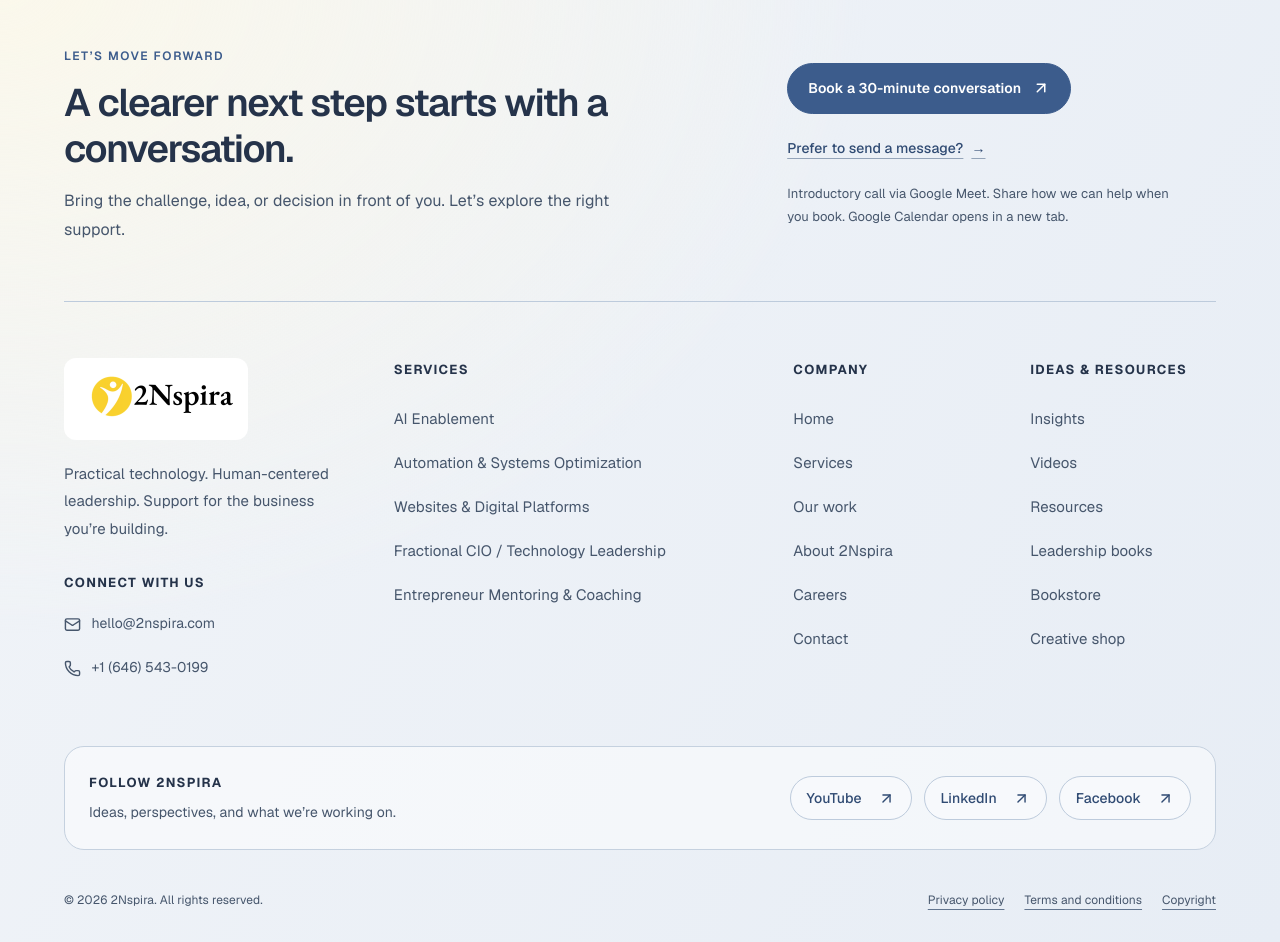
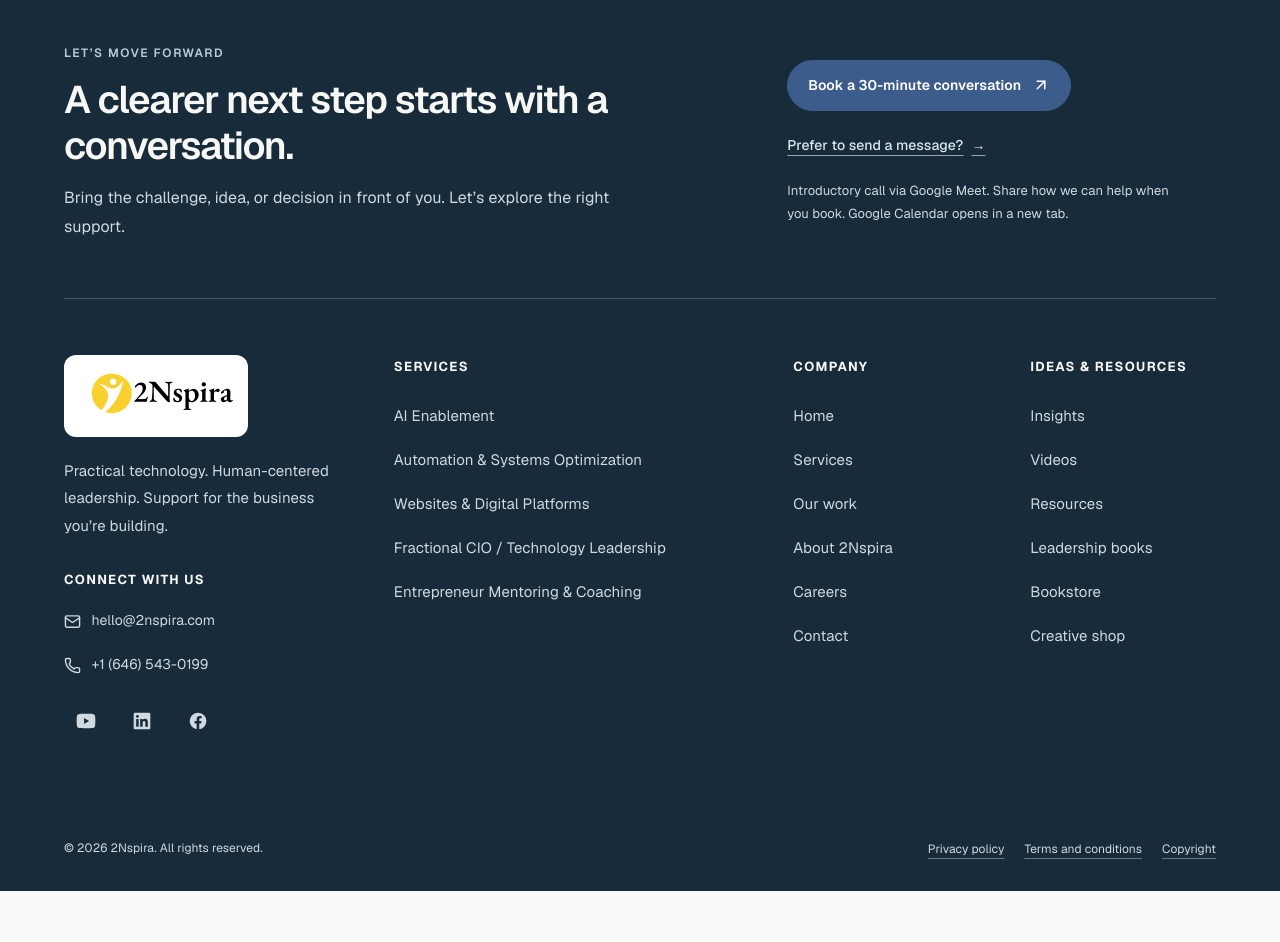
Before and after one commit to 2NspiraOpsTeam/2nspira-website, a Next.js app in the folder 2nspira-website/: page /about in a window 1280 px wide. Shown: the part 4180-5122 px from the top of the page. After the commit the page ends 5071 px from the top, so only its background shows below. Built offline with nearby package versions, Linux system fonts and the light colour scheme; no server answers.

Commit message:
Darken footer and consolidate social icons under Connect

```diff
--- a/2nspira-website/src/components/Footer.module.css
+++ b/2nspira-website/src/components/Footer.module.css
@@ -1,38 +1,35 @@
 .footer {
-  background: #eaf0f6;
-  background-image: radial-gradient(ellipse at 0 0, #fbf8eb 0, transparent 48%), linear-gradient(120deg, #f1f4f8, #e7edf5);
-  color: #46566c;
-  border-top: 3px solid #f5d82d;
+  background: #172b3a;
+  color: #d0d9e0;
   padding-block: 3rem 1.25rem;
 }
 .container { max-width: 76rem; margin-inline: auto; padding-inline: 1.25rem; }
-.invitation { display: grid; gap: 2rem; padding-bottom: 3rem; border-bottom: 1px solid #bdcbdc; }
-.eyebrow { color: #3c5c8c; font-size: 0.75rem; font-weight: 600; letter-spacing: 0.13em; text-transform: uppercase; }
-.title { max-width: 36rem; margin-top: 0.9rem; color: #25334a; font-size: clamp(1.75rem, 3vw, 2.5rem); line-height: 1.18; font-weight: 600; letter-spacing: -0.035em; }
+.invitation { display: grid; gap: 2rem; padding-bottom: 3rem; border-bottom: 1px solid #415564; }
+.eyebrow { color: #b8cbe0; font-size: 0.75rem; font-weight: 600; letter-spacing: 0.13em; text-transform: uppercase; }
+.title { max-width: 36rem; margin-top: 0.9rem; color: #f7f7f4; font-size: clamp(1.75rem, 3vw, 2.5rem); line-height: 1.18; font-weight: 600; letter-spacing: -0.035em; }
 .intro { max-width: 35rem; margin-top: 1rem; font-size: 1rem; line-height: 1.8; }
 .actions { display: flex; flex-direction: column; align-items: flex-start; gap: 0.75rem; }
 .contact { display: inline-flex; align-items: center; justify-content: center; gap: 0.65rem; max-width: 100%; min-height: 48px; padding: 0.875rem 1.25rem; border: 1px solid #3c5c8c; border-radius: 999px; background: #3c5c8c; color: #fff; font-size: 0.875rem; font-weight: 600; line-height: 1.5; text-decoration: none; transition: background-color 220ms ease; }
-.message { display: inline-flex; align-items: center; gap: 0.5rem; min-height: 44px; color: #304b73; font-size: 0.875rem; font-weight: 500; text-decoration: underline; text-underline-offset: 5px; text-decoration-color: #94a4b9; }
+.message { display: inline-flex; align-items: center; gap: 0.5rem; min-height: 44px; color: #dce7ef; font-size: 0.875rem; font-weight: 500; text-decoration: underline; text-underline-offset: 5px; text-decoration-color: #94a4b9; }
 .bookingNote { max-width: 24rem; font-size: 0.8125rem; line-height: 1.8; }
 .columns { display: grid; grid-template-columns: repeat(2, minmax(0, 1fr)); gap: 2.5rem 1.5rem; padding-block: 3rem; }
 .brandColumn, .services { grid-column: 1 / -1; min-width: 0; }
 .company, .ideas { min-width: 0; }
 .brand { display: inline-flex; align-items: center; max-width: 100%; padding: 0.5rem 0.75rem; background: #fff; border-radius: 0.75rem; }
 .description { margin-top: 1.25rem; max-width: 24rem; font-size: 0.9375rem; line-height: 1.85; }
-.heading { color: #25334a; font-size: 0.8125rem; font-weight: 650; line-height: 1.8; text-transform: uppercase; letter-spacing: 0.1em; }
+.heading { color: #f7f7f4; font-size: 0.8125rem; font-weight: 650; line-height: 1.8; text-transform: uppercase; letter-spacing: 0.1em; }
 .contactHeading { margin-top: 1.75rem; }
 .contactDetails { margin-top: 0.5rem; }
 .contactDetails .link { display: flex; justify-content: flex-start; gap: 0.65rem; font-size: 0.875rem; }
 .list { margin-top: 1rem; }
-.link { display: inline-flex; align-items: center; min-height: 44px; padding-block: 0.5rem; border-radius: 3px; color: #46566c; font-size: 0.9375rem; line-height: 1.7; text-decoration: none; text-underline-offset: 5px; transition: color 200ms ease; }
+.link { display: inline-flex; align-items: center; min-height: 44px; padding-block: 0.5rem; border-radius: 3px; color: #d0d9e0; font-size: 0.9375rem; line-height: 1.7; text-decoration: none; text-underline-offset: 5px; transition: color 200ms ease; }
 .link svg, .contact svg, .socialLink svg { flex-shrink: 0; }
 .list .link { width: 100%; }
-.social { display: flex; flex-direction: column; align-items: flex-start; gap: 1.25rem; padding: 1.5rem; border: 1px solid #c5d1df; border-radius: 1.25rem; background: rgb(255 255 255 / 45%); }
-.socialNote { margin-top: 0.35rem; font-size: 0.875rem; line-height: 1.8; }
 .socialLinks { display: flex; flex-wrap: wrap; gap: 0.75rem; }
-.socialLink { display: inline-flex; align-items: center; justify-content: space-between; gap: 1rem; min-height: 44px; padding: 0.625rem 1rem; border: 1px solid #bdcbdc; border-radius: 999px; background: #f7f9fc; color: #304b73; font-size: 0.875rem; font-weight: 500; text-decoration: none; transition: background-color 200ms ease, border-color 200ms ease; }
-.footer a:focus-visible { outline: 2px solid #3c5c8c; outline-offset: 4px; }
-.link:focus-visible, .message:focus-visible { color: #27456d; text-decoration: underline; }
+.social { margin-top: 0.75rem; }
+.socialLink { display: inline-flex; align-items: center; justify-content: center; width: 44px; height: 44px; border-radius: 4px; color: #d0d9e0; text-decoration: none; transition: color 200ms ease, background-color 200ms ease; }
+.footer a:focus-visible { outline: 2px solid #e8d77b; outline-offset: 4px; }
+.link:focus-visible, .message:focus-visible { color: #ffffff; text-decoration: underline; }
 .bottom { display: flex; flex-direction: column; gap: 0.5rem; margin-top: 1rem; padding-top: 0.75rem; font-size: 0.75rem; line-height: 1.8; }
 .legal { display: flex; flex-wrap: wrap; gap: 0 1.25rem; }
 .legal .link { font-size: 0.75rem; text-decoration: underline; text-decoration-color: #62758f; }
@@ -41,7 +38,6 @@
   .footer { padding-top: 4rem; }
   .brandColumn, .services { grid-column: auto; }
   .columns { gap: 3rem; }
-  .social { flex-direction: row; align-items: center; justify-content: space-between; gap: 2rem; }
 }
 @media (min-width: 1024px) {
   .invitation { grid-template-columns: minmax(0, 1.5fr) minmax(0, 1fr); align-items: center; gap: 5rem; padding-bottom: 3.5rem; }
@@ -49,9 +45,9 @@
   .bottom { flex-direction: row; align-items: center; justify-content: space-between; gap: 2rem; }
 }
 @media (hover: hover) and (pointer: fine) {
-  .link:hover { color: #27456d; text-decoration: underline; }
-  .contact:hover { background: #304b73; }
-  .socialLink:hover { background: #fff; border-color: #3c5c8c; }
+  .link:hover { color: #ffffff; text-decoration: underline; }
+  .contact:hover { background: #496c9f; }
+  .socialLink:hover { background: #294455; color: #fff; }
 }
 @media (prefers-reduced-motion: no-preference) {
   .contact svg, .socialLink svg { transition: transform 220ms ease; }
--- a/2nspira-website/src/components/Footer.tsx
+++ b/2nspira-website/src/components/Footer.tsx
@@ -62,6 +62,15 @@ export default function Footer() {
             <li><a href="mailto:hello@2nspira.com" className={styles.link}><Mail aria-hidden="true" size={17} />hello@2nspira.com</a></li>
             <li><a href="tel:+16465430199" className={styles.link}><Phone aria-hidden="true" size={17} />+1 (646) 543-0199</a></li>
           </ul>
+          <nav aria-label="2Nspira social media" className={styles.social}>
+            <ul className={styles.socialLinks}>{socialLinks.map(link => <li key={link.href}>
+              <a href={link.href} target="_blank" rel="noopener noreferrer" className={styles.socialLink} aria-label={`2Nspira on ${link.name} (opens in a new tab)`}>
+                <svg viewBox="0 0 24 24" width="20" height="20" fill="currentColor" aria-hidden="true">
+                  {link.name === "YouTube" ? <path d="M23 7s-.2-1.7-.9-2.4c-.9-.9-1.9-.9-2.4-1C16.4 3.4 12 3.4 12 3.4s-4.4 0-7.7.2c-.5.1-1.5.1-2.4 1C1.2 5.3 1 7 1 7S.8 9 .8 11v2c0 2 .2 4 .2 4s.2 1.7.9 2.4c.9.9 2.1.9 2.6 1 1.9.2 7.5.2 7.5.2s4.4 0 7.7-.3c.5 0 1.5 0 2.4-.9.7-.7.9-2.4.9-2.4s.2-2 .2-4v-2c0-2-.2-4-.2-4ZM9.7 15.5v-7l6 3.5-6 3.5Z" /> : link.name === "LinkedIn" ? <path d="M20.4 2H3.6C2.7 2 2 2.7 2 3.6v16.8c0 .9.7 1.6 1.6 1.6h16.8c.9 0 1.6-.7 1.6-1.6V3.6c0-.9-.7-1.6-1.6-1.6ZM8 19H5V9.5h3V19ZM6.5 8.2a1.7 1.7 0 1 1 0-3.4 1.7 1.7 0 0 1 0 3.4ZM19 19h-3v-4.6c0-1.1 0-2.5-1.5-2.5s-1.7 1.2-1.7 2.4V19h-3V9.5h2.9v1.3c.4-.8 1.4-1.6 2.8-1.6 3 0 3.5 2 3.5 4.5V19Z" /> : <path d="M22 12a10 10 0 1 0-11.6 9.9v-7H7.9V12h2.5V9.8c0-2.5 1.5-3.9 3.7-3.9 1.1 0 2.2.2 2.2.2v2.5h-1.2c-1.2 0-1.6.7-1.6 1.6V12h2.7l-.4 2.9h-2.3v7A10 10 0 0 0 22 12Z" />}
+                </svg>
+              </a>
+            </li>)}</ul>
+          </nav>
         </div>
         <nav className={styles.services} aria-labelledby="footer-services-heading">
           <h2 id="footer-services-heading" className={styles.heading}>Services</h2>
@@ -77,14 +86,6 @@ export default function Footer() {
         </nav>
       </div>
 
-      <nav aria-labelledby="footer-social-heading" className={styles.social}>
-        <div><h2 id="footer-social-heading" className={styles.heading}>Follow 2Nspira</h2><p className={styles.socialNote}>Ideas, perspectives, and what we’re working on.</p></div>
-        <ul className={styles.socialLinks}>{socialLinks.map(link => <li key={link.href}>
-          <a href={link.href} target="_blank" rel="noopener noreferrer" className={styles.socialLink} aria-label={`2Nspira on ${link.name} (opens in a new tab)`}>
-            {link.name}<ArrowUpRight aria-hidden="true" size={17} />
-          </a>
-        </li>)}</ul>
-      </nav>
       <div className={styles.bottom}>
         <p>&copy; {new Date().getFullYear()} 2Nspira. All rights reserved.</p>
         <nav aria-label="Legal" className={styles.legal}>{legal.map(link => <Link key={link.href} href={link.href} className={styles.link}>{link.name}</Link>)}</nav>
```
